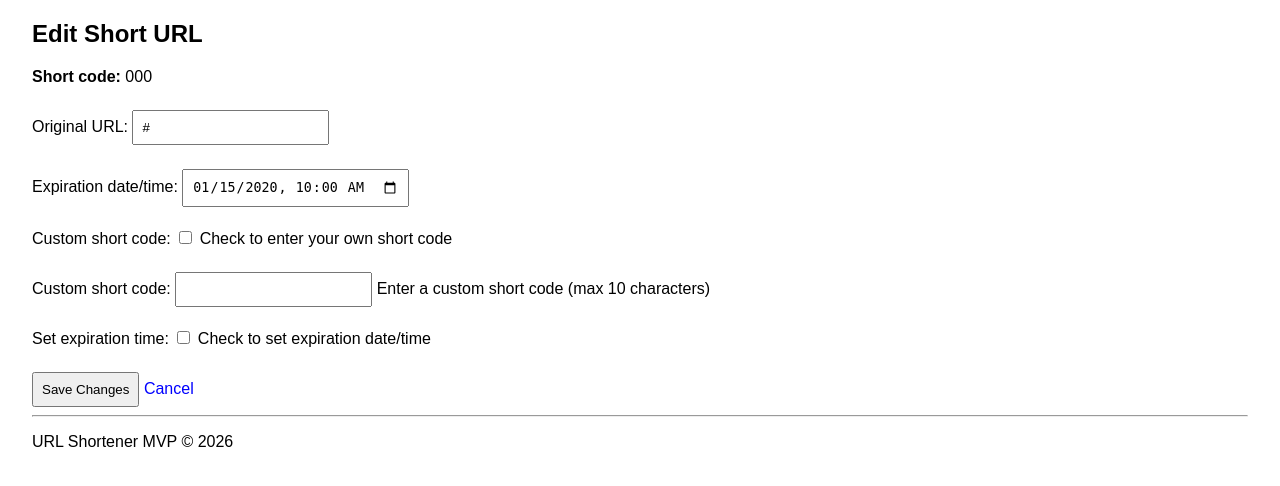
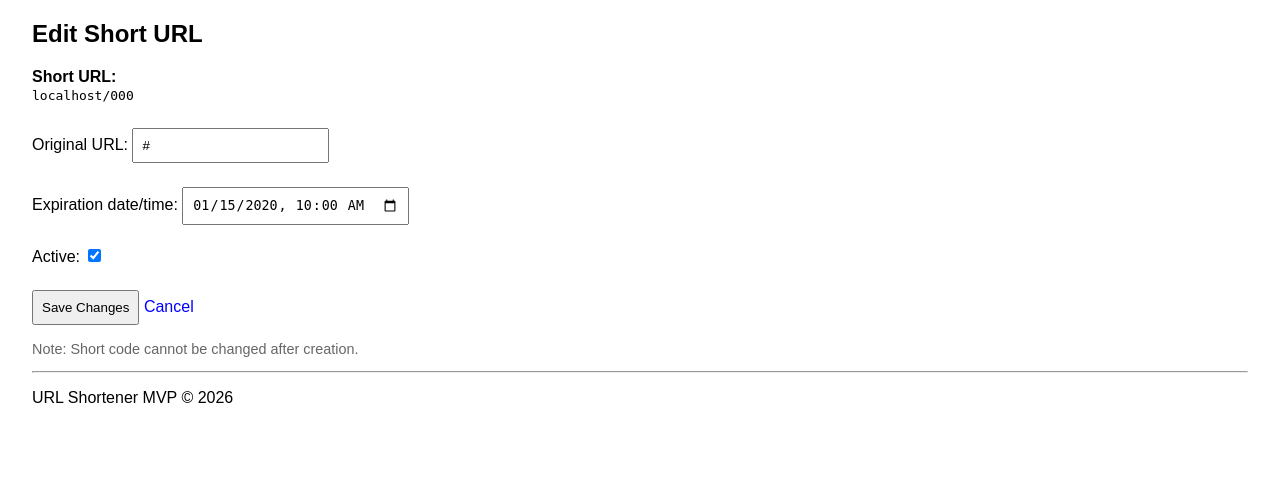
Before and after one commit to GuyVanced/url_shortener, a Django app: page /urls/1/edit/ in a window 1280 px wide. Shown: the part 166-652 px from the top of the page. Run offline with Django 5.2, Linux system fonts and the light colour scheme; a user stored in the database is signed in; tables that the repository leaves empty hold one stand-in row (values such as "Sample post").

Commit message:
feat: added customization in edit url page

```diff
--- a/apps/shortener/views.py
+++ b/apps/shortener/views.py
@@ -87,15 +87,30 @@ def delete_short_url(request, pk):
     )
 
 @login_required
-def edit_url(request,pk):
-    short_url = get_object_or_404(ShortUrl, pk = pk, user= request.user)
+@login_required
+def edit_url(request, pk):
+    short_url = get_object_or_404(
+        ShortUrl,
+        pk=pk,
+        user=request.user
+    )
 
     if request.method == "POST":
-        form = ShortUrlEditForm(request.POST, instance = short_url)
+        form = ShortUrlEditForm(
+            request.POST,
+            instance=short_url
+        )
         if form.is_valid():
             form.save()
             return redirect("shortener:dashboard")
     else:
-            form = ShortUrlForm(instance = short_url)
+        form = ShortUrlEditForm(instance=short_url)
 
-    return render(request, "shortener/edit_url.html", {"form": form, "short_url": short_url})
+    return render(
+        request,
+        "shortener/edit_url.html",
+        {
+            "form": form,
+            "short_url": short_url
+        }
+    )
--- a/templates/shortener/edit_url.html
+++ b/templates/shortener/edit_url.html
@@ -1,14 +1,12 @@
-
 {% extends "base.html" %}
-
 {% block title %}Edit URL{% endblock %}
 
 {% block content %}
 <h2>Edit Short URL</h2>
 
 <p>
-    <strong>Short code:</strong>
-    {{ short_url.short_code }}
+    <strong>Short URL:</strong><br>
+    <code>{{ request.get_host }}/{{ short_url.short_code }}</code>
 </p>
 
 <form method="post">
@@ -19,4 +17,8 @@
     <button type="submit">Save Changes</button>
     <a href="{% url 'shortener:dashboard' %}">Cancel</a>
 </form>
+
+<p style="margin-top:1rem; color:#666; font-size:0.9rem;">
+    Note: Short code cannot be changed after creation.
+</p>
 {% endblock %}
```
